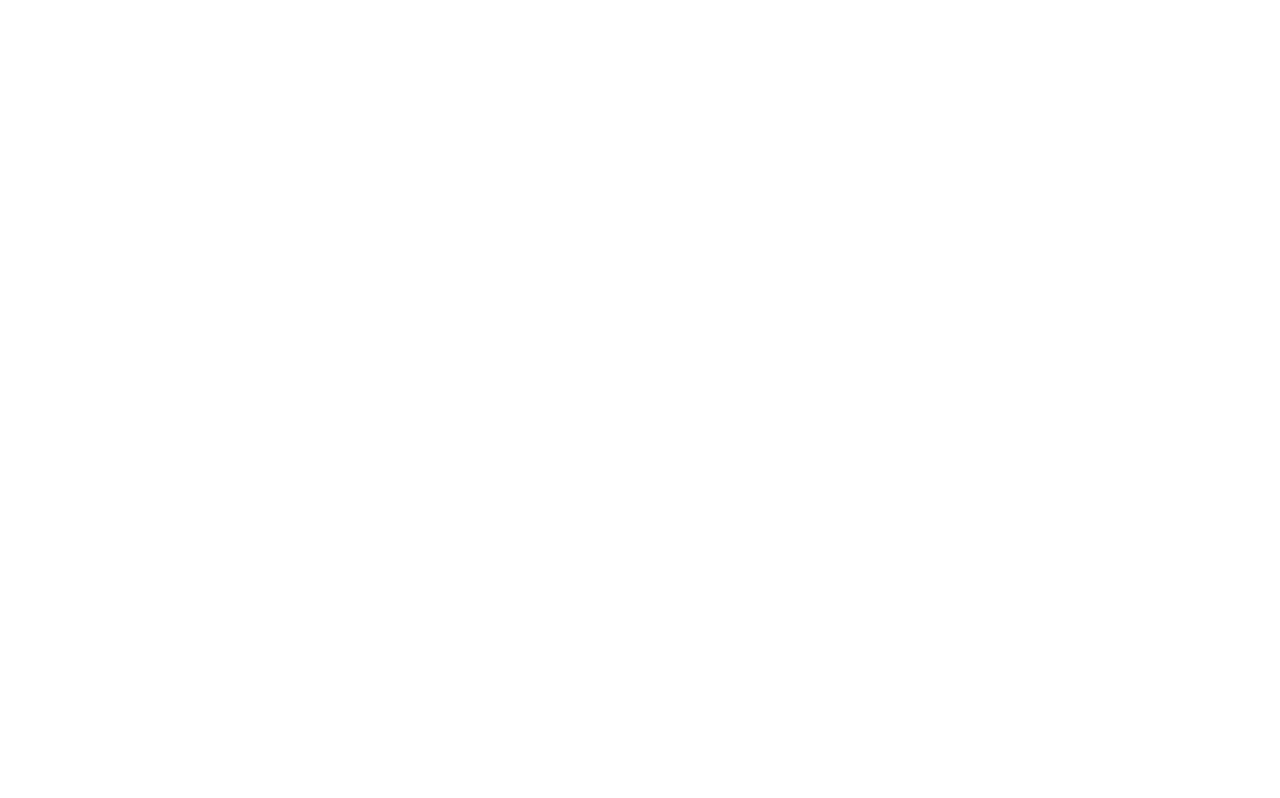
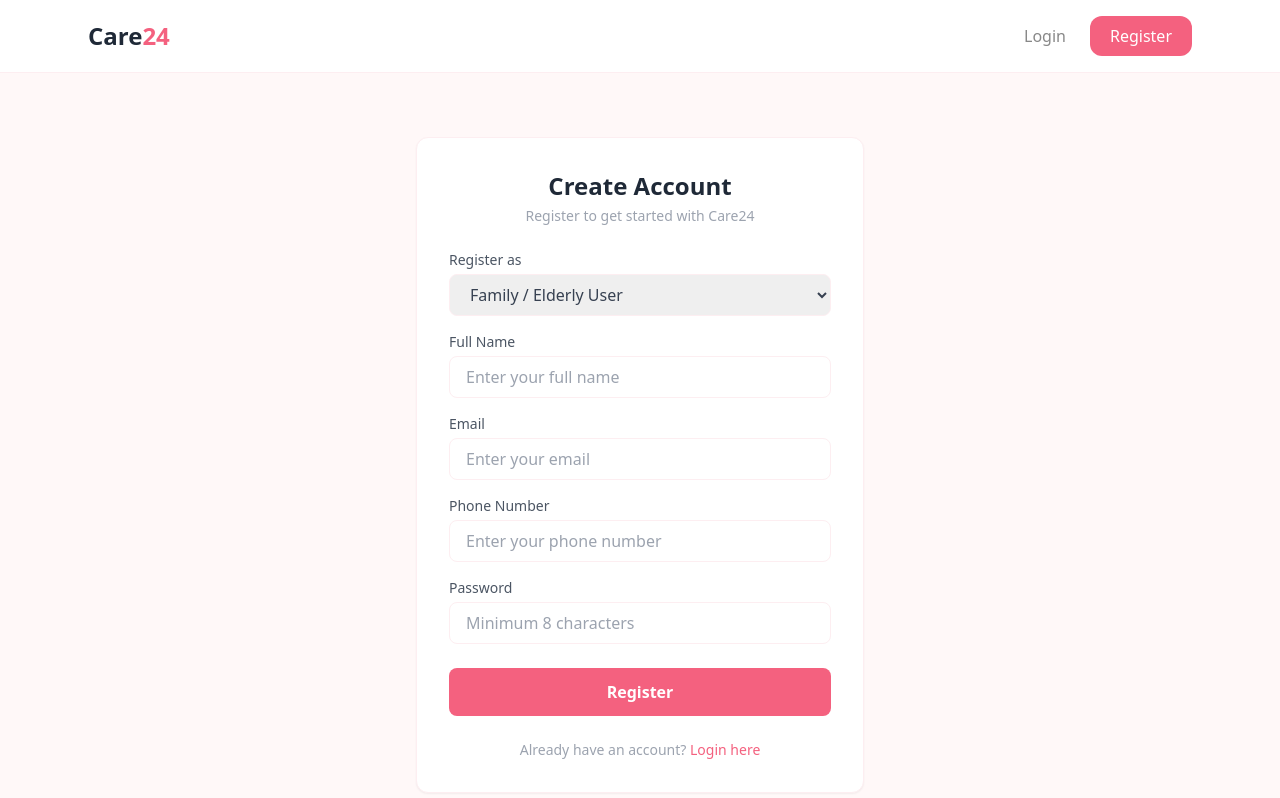
Before and after one commit to Anjali-yadav20/care24, a React (Create React App) app in the folder client/: page /register in a window 1280 px wide. Before the commit this address had no page. Shown: the top 798 px of the page. Built offline with nearby package versions, Linux system fonts and the light colour scheme.

Commit message:
Frontend: Register page completed

```diff
--- a/client/src/App.js
+++ b/client/src/App.js
@@ -2,6 +2,7 @@ import React from 'react';
 import { BrowserRouter as Router, Routes, Route } from 'react-router-dom';
 import Home from './pages/Home';
 import Login from './pages/Login';
+import Register from './pages/Register';
 
 function App() {
   return (
@@ -9,6 +10,8 @@ function App() {
       <Routes>
         <Route path="/" element={<Home />} />
         <Route path="/login" element={<Login />} />
+        <Route path="/register" element={<Register />} />
+
       </Routes>
     </Router>
   );
--- a/client/src/pages/register.jsx
+++ b/client/src/pages/register.jsx
@@ -0,0 +1,146 @@
+import React, { useState } from 'react';
+import { Link } from 'react-router-dom';
+import Navbar from '../components/common/Navbar';
+
+const Register = () => {
+
+  const [formData, setFormData] = useState({
+    name: '',
+    email: '',
+    phone: '',
+    password: '',
+    role: 'user'
+  });
+
+  const handleChange = (e) => {
+    setFormData({ ...formData, [e.target.name]: e.target.value });
+  };
+
+  const handleSubmit = (e) => {
+    e.preventDefault();
+    console.log(formData);
+  };
+
+  return (
+    <div className="min-h-screen" style={{backgroundColor: '#FFF8F8'}}>
+      <Navbar />
+
+      <div className="flex justify-center items-center py-16 px-4">
+        <div className="bg-white rounded-xl shadow-sm border p-8 w-full max-w-md" style={{borderColor: '#FDEEF1'}}>
+
+          <h2 className="text-2xl font-bold text-gray-800 text-center mb-1">Create Account</h2>
+          <p className="text-gray-400 text-center text-sm mb-6">Register to get started with Care24</p>
+
+          <form onSubmit={handleSubmit} className="flex flex-col gap-4">
+
+            <div>
+              <label className="text-sm text-gray-600 mb-1 block">Register as</label>
+              <select
+                name="role"
+                value={formData.role}
+                onChange={handleChange}
+                className="w-full border rounded-lg px-4 py-2 text-gray-700 focus:outline-none"
+                style={{borderColor: '#FDEEF1'}}
+              >
+                <option value="user">Family / Elderly User</option>
+                <option value="caregiver">Caregiver</option>
+              </select>
+            </div>
+
+            <div>
+              <label className="text-sm text-gray-600 mb-1 block">Full Name</label>
+              <input
+                type="text"
+                name="name"
+                value={formData.name}
+                onChange={handleChange}
+                placeholder="Enter your full name"
+                required
+                className="w-full border rounded-lg px-4 py-2 text-gray-700 focus:outline-none"
+                style={{borderColor: '#FDEEF1'}}
+              />
+            </div>
+
+            <div>
+              <label className="text-sm text-gray-600 mb-1 block">Email</label>
+              <input
+                type="email"
+                name="email"
+                value={formData.email}
+                onChange={handleChange}
+                placeholder="Enter your email"
+                required
+                className="w-full border rounded-lg px-4 py-2 text-gray-700 focus:outline-none"
+                style={{borderColor: '#FDEEF1'}}
+              />
+            </div>
+
+            <div>
+              <label className="text-sm text-gray-600 mb-1 block">Phone Number</label>
+              <input
+                type="tel"
+                name="phone"
+                value={formData.phone}
+                onChange={handleChange}
+                placeholder="Enter your phone number"
+                required
+                className="w-full border rounded-lg px-4 py-2 text-gray-700 focus:outline-none"
+                style={{borderColor: '#FDEEF1'}}
+              />
+            </div>
+
+            <div>
+              <label className="text-sm text-gray-600 mb-1 block">Password</label>
+              <input
+                type="password"
+                name="password"
+                value={formData.password}
+                onChange={handleChange}
+                placeholder="Minimum 8 characters"
+                minLength={8}
+                required
+                className="w-full border rounded-lg px-4 py-2 text-gray-700 focus:outline-none"
+                style={{borderColor: '#FDEEF1'}}
+              />
+            </div>
+
+            {formData.role === 'caregiver' && (
+              <div>
+                <label className="text-sm text-gray-600 mb-1 block">Qualifications</label>
+                <input
+                  type="text"
+                  name="qualifications"
+                  onChange={handleChange}
+                  placeholder="e.g. Registered Nurse, Physiotherapist"
+                  required
+                  className="w-full border rounded-lg px-4 py-2 text-gray-700 focus:outline-none"
+                  style={{borderColor: '#FDEEF1'}}
+                />
+              </div>
+            )}
+
+            <button
+              type="submit"
+              className="text-white font-semibold py-3 rounded-lg mt-2"
+              style={{backgroundColor: '#F4617F'}}
+            >
+              Register
+            </button>
+
+          </form>
+
+          <p className="text-center text-gray-400 text-sm mt-6">
+            Already have an account?{' '}
+            <Link to="/login" className="font-medium" style={{color: '#F4617F'}}>
+              Login here
+            </Link>
+          </p>
+
+        </div>
+      </div>
+
+    </div>
+  );
+};
+
+export default Register;
```
